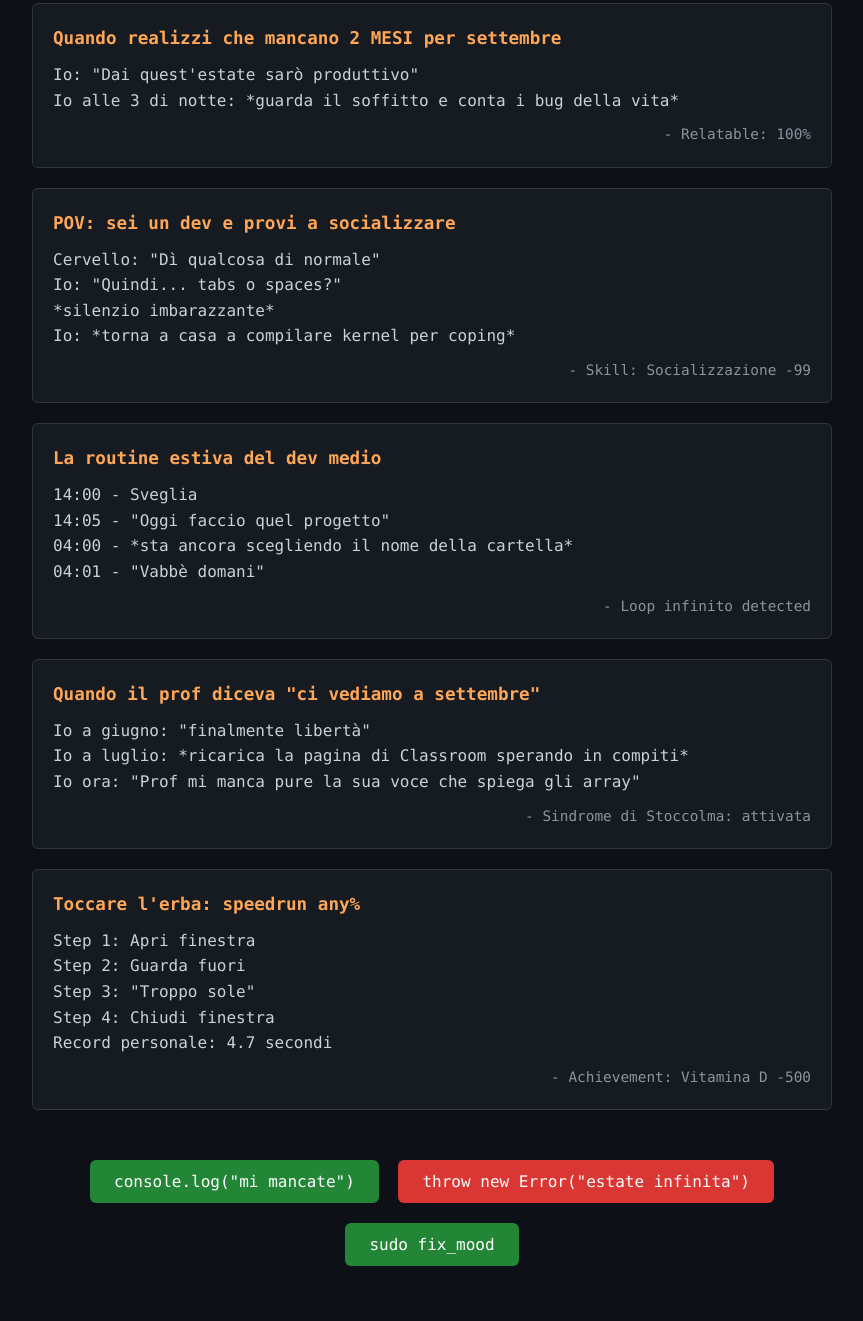
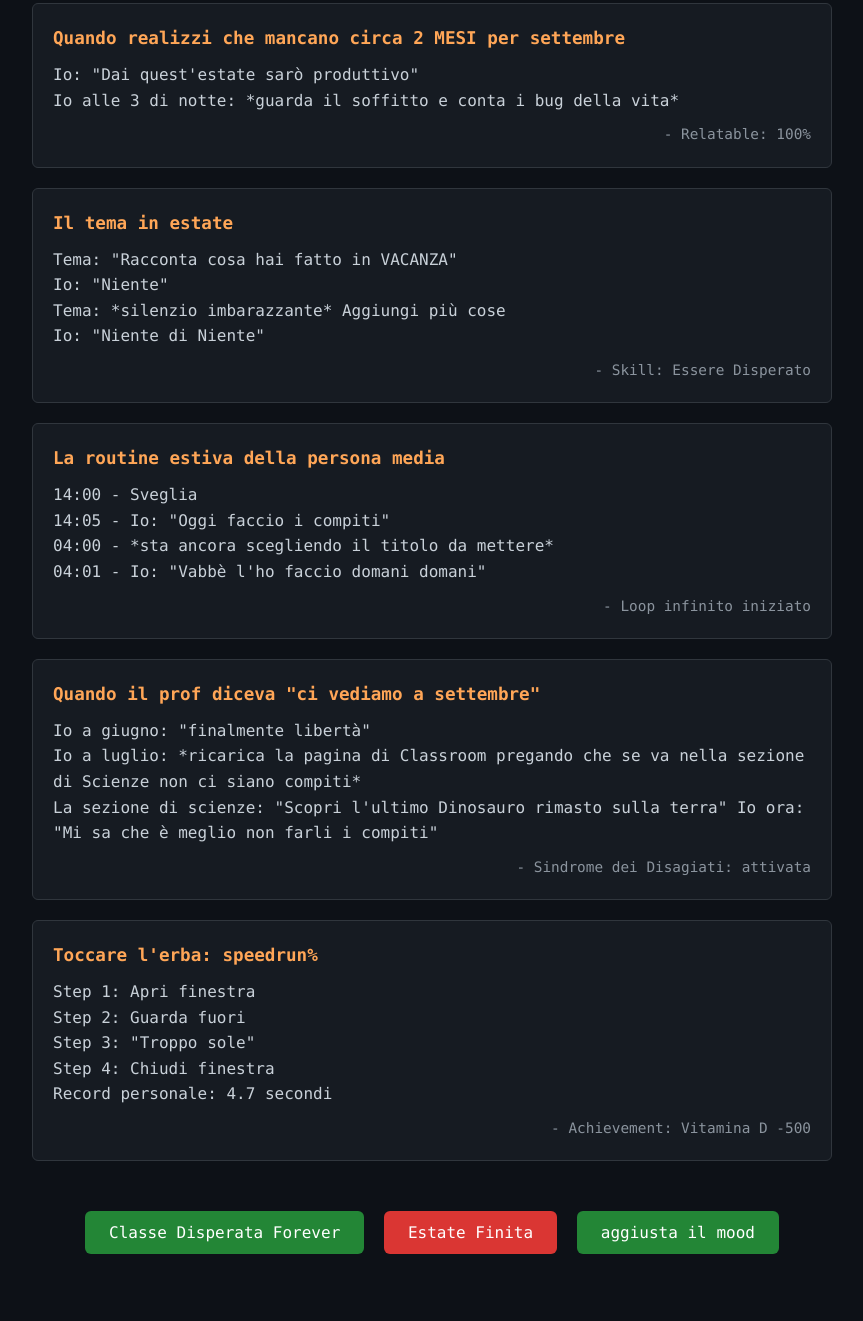
Before and after one commit to ClasseDisperata/disagioestivo.github.io, a plain HTML site: page index.html in a window 1280 px wide. Shown: the part 600-1921 px from the top of the page, without its empty margins (208-1071 px from the left). Drawn offline with Linux system fonts and the light colour scheme.

Commit message:
Update index.html

```diff
--- a/index.html
+++ b/index.html
@@ -147,15 +147,15 @@
         <h1>Disagio Estivo<span class="blink">_</span></h1>
         <p class="subtitle">Edizione: Milano, Cameretta, Ore 03:47 AM</p>
 
-        <div class="console">Volevi che finiva la scuola, ora ti manca la scuola</div>
+        <div class="console">Volevi che finiva la scuola, ora non ti manca la scuola, ma gli amici</div>
         <div class="console">Tutti stiamo in cameretta a fissare il vuoto</div>
-        <div class="console">Ti mancano gli amici</div>
+        <div class="console">Ti mancano gli amici (l'ho detto ancora, vabbè)</div>
         <div class="console">Ma tranquillo! ci sono i MEME di Disagio Estivo™ che ti tirano su il morale</div>
 
         <h2>📋 Il nostro Listino meme</h2>
 
         <div class="meme-card">
-            <div class="meme-title">Quando realizzi che mancano 2 MESI per settembre</div>
+            <div class="meme-title">Quando realizzi che mancano circa 2 MESI per settembre</div>
             <div class="meme-text">
                 Io: "Dai quest'estate sarò produttivo"<br>
                 Io alle 3 di notte: *guarda il soffitto e conta i bug della vita*
@@ -164,39 +164,40 @@
         </div>
 
         <div class="meme-card">
-            <div class="meme-title">POV: sei un dev e provi a socializzare</div>
+            <div class="meme-title">Il tema in estate</div>
             <div class="meme-text">
-                Cervello: "Dì qualcosa di normale"<br>
-                Io: "Quindi... tabs o spaces?"<br>
-                *silenzio imbarazzante*<br>
-                Io: *torna a casa a compilare kernel per coping*
+                Tema: "Racconta cosa hai fatto in VACANZA"<br>
+                Io: "Niente"<br>
+                Tema: *silenzio imbarazzante* Aggiungi più cose<br>
+                Io: "Niente di Niente"
             </div>
-            <div class="meme-footer">- Skill: Socializzazione -99</div>
+            <div class="meme-footer">- Skill: Essere Disperato</div>
         </div>
 
         <div class="meme-card">
-            <div class="meme-title">La routine estiva del dev medio</div>
+            <div class="meme-title">La routine estiva della persona media</div>
             <div class="meme-text">
                 14:00 - Sveglia<br>
-                14:05 - "Oggi faccio quel progetto"<br>
-                04:00 - *sta ancora scegliendo il nome della cartella*<br>
-                04:01 - "Vabbè domani"
+                14:05 - Io: "Oggi faccio i compiti"<br>
+                04:00 - *sta ancora scegliendo il titolo da mettere*<br>
+                04:01 - Io: "Vabbè l'ho faccio domani domani"
             </div>
-            <div class="meme-footer">- Loop infinito detected</div>
+            <div class="meme-footer">- Loop infinito iniziato</div>
         </div>
 
         <div class="meme-card">
             <div class="meme-title">Quando il prof diceva "ci vediamo a settembre"</div>
             <div class="meme-text">
                 Io a giugno: "finalmente libertà"<br>
-                Io a luglio: *ricarica la pagina di Classroom sperando in compiti*<br>
-                Io ora: "Prof mi manca pure la sua voce che spiega gli array"
+                Io a luglio: *ricarica la pagina di Classroom pregando che se va nella sezione di Scienze non ci siano compiti*<br>
+                La sezione di scienze: "Scopri l'ultimo Dinosauro rimasto sulla terra"
+                Io ora: "Mi sa che è meglio non farli i compiti"
             </div>
-            <div class="meme-footer">- Sindrome di Stoccolma: attivata</div>
+            <div class="meme-footer">- Sindrome dei Disagiati: attivata</div>
         </div>
 
         <div class="meme-card">
-            <div class="meme-title">Toccare l'erba: speedrun any%</div>
+            <div class="meme-title">Toccare l'erba: speedrun%</div>
             <div class="meme-text">
                 Step 1: Apri finestra<br>
                 Step 2: Guarda fuori<br>
@@ -209,13 +210,13 @@
 
         <div class="center">
             <button class="btn" onclick="alert('Messaggio inviato al vuoto cosmico. Nessuno risponderà.')">
-                console.log("mi mancate")
+                Classe Disperata Forever
             </button>
             <button class="btn btn-red" onclick="alert('Errore: estate troppo lunga. Provare a spegnere e riaccendere settembre.')">
-                throw new Error("estate infinita")
+                Estate Finita
             </button>
             <button class="btn" onclick="document.body.style.transform='rotate(1deg)'; setTimeout(()=>document.body.style.transform='', 200)">
-                sudo fix_mood
+                aggiusta il mood
             </button>
         </div>
 
@@ -228,7 +229,7 @@
     </div>
 
     <script>
-        // Easte egg da dev
+        // Easter egg da dev
         console.log("%cOi, che ci fai nella console?", "color: #58a6ff; font-size: 20px;");
         console.log("%cSe sei qui sei dei nostri. Manda un DM.", "color: #7ee787; font-size: 14px;");
 
```
